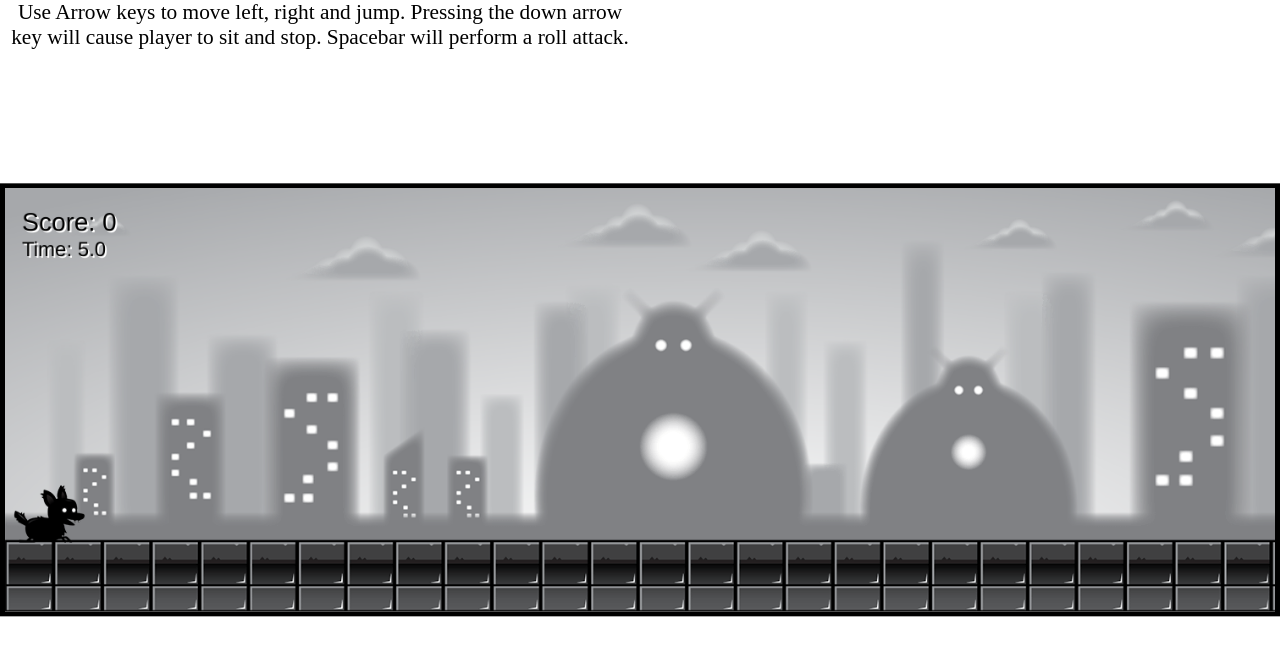
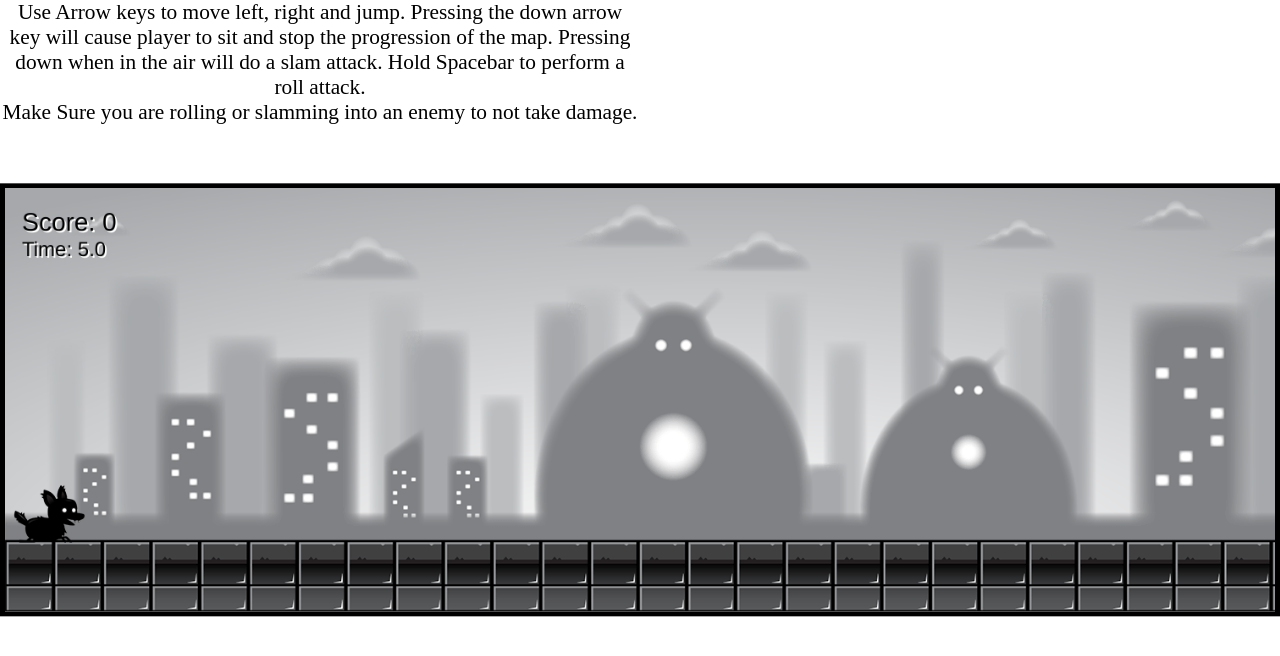
Before and after one commit to Patrickgp/test-game, a plain HTML site: page index.html in a window 1280 px wide. Drawn offline with Linux system fonts and the light colour scheme.

Commit message:
editing How-to on index page.

```diff
--- a/index.html
+++ b/index.html
@@ -11,7 +11,11 @@
     <canvas id="canvas1"></canvas>
     <h1>
       Use Arrow keys to move left, right and jump. Pressing the down arrow key
-      will cause player to sit and stop. Spacebar will perform a roll attack.
+      will cause player to sit and stop the progression of the map. Pressing
+      down when in the air will do a slam attack. Hold Spacebar to perform a
+      roll attack.
+      <br />
+      Make Sure you are rolling or slamming into an enemy to not take damage.
     </h1>
 
     <img id="player" src="./assets/images/player.png" />
```
